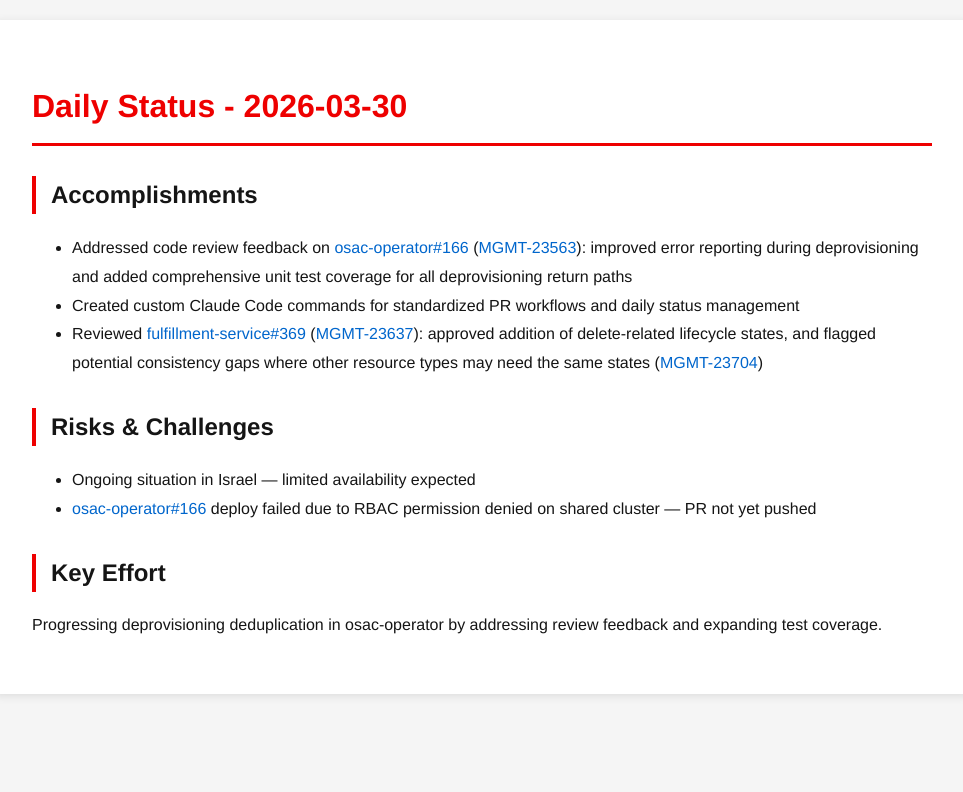
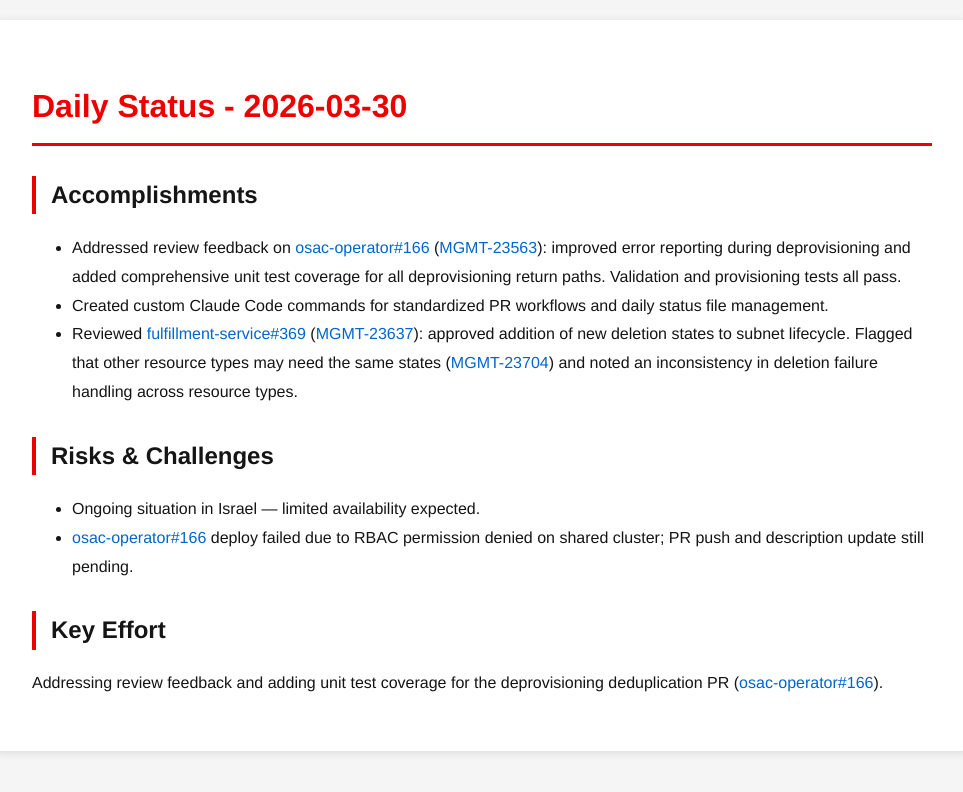
Before and after one commit to tzvatot/daily-status, a Jekyll site: the page built from 2026-03-30.md, in a window 1280 px wide. Shown: the top 792 px of the page, without its empty margins (158-1121 px from the left). Built offline with Jekyll 4.4.1, drawn with Linux system fonts in a browser that asks for light colours.

Commit message:
Daily status update - 2026-03-30

```diff
--- a/2026-03-30.md
+++ b/2026-03-30.md
@@ -7,13 +7,13 @@
 # Daily Status - 2026-03-30
 
 ## Accomplishments
-- Addressed code review feedback on [osac-operator#166](https://github.com/osac-project/osac-operator/pull/166) ([MGMT-23563](https://issues.redhat.com/browse/MGMT-23563)): improved error reporting during deprovisioning and added comprehensive unit test coverage for all deprovisioning return paths
-- Created custom Claude Code commands for standardized PR workflows and daily status management
-- Reviewed [fulfillment-service#369](https://github.com/osac-project/fulfillment-service/pull/369) ([MGMT-23637](https://issues.redhat.com/browse/MGMT-23637)): approved addition of delete-related lifecycle states, and flagged potential consistency gaps where other resource types may need the same states ([MGMT-23704](https://issues.redhat.com/browse/MGMT-23704))
+- Addressed review feedback on [osac-operator#166](https://github.com/osac-project/osac-operator/pull/166) ([MGMT-23563](https://issues.redhat.com/browse/MGMT-23563)): improved error reporting during deprovisioning and added comprehensive unit test coverage for all deprovisioning return paths. Validation and provisioning tests all pass.
+- Created custom Claude Code commands for standardized PR workflows and daily status file management.
+- Reviewed [fulfillment-service#369](https://github.com/osac-project/fulfillment-service/pull/369) ([MGMT-23637](https://issues.redhat.com/browse/MGMT-23637)): approved addition of new deletion states to subnet lifecycle. Flagged that other resource types may need the same states ([MGMT-23704](https://issues.redhat.com/browse/MGMT-23704)) and noted an inconsistency in deletion failure handling across resource types.
 
 ## Risks & Challenges
-- Ongoing situation in Israel — limited availability expected
-- [osac-operator#166](https://github.com/osac-project/osac-operator/pull/166) deploy failed due to RBAC permission denied on shared cluster — PR not yet pushed
+- Ongoing situation in Israel — limited availability expected.
+- [osac-operator#166](https://github.com/osac-project/osac-operator/pull/166) deploy failed due to RBAC permission denied on shared cluster; PR push and description update still pending.
 
 ## Key Effort
-Progressing deprovisioning deduplication in osac-operator by addressing review feedback and expanding test coverage.
+Addressing review feedback and adding unit test coverage for the deprovisioning deduplication PR ([osac-operator#166](https://github.com/osac-project/osac-operator/pull/166)).
```
